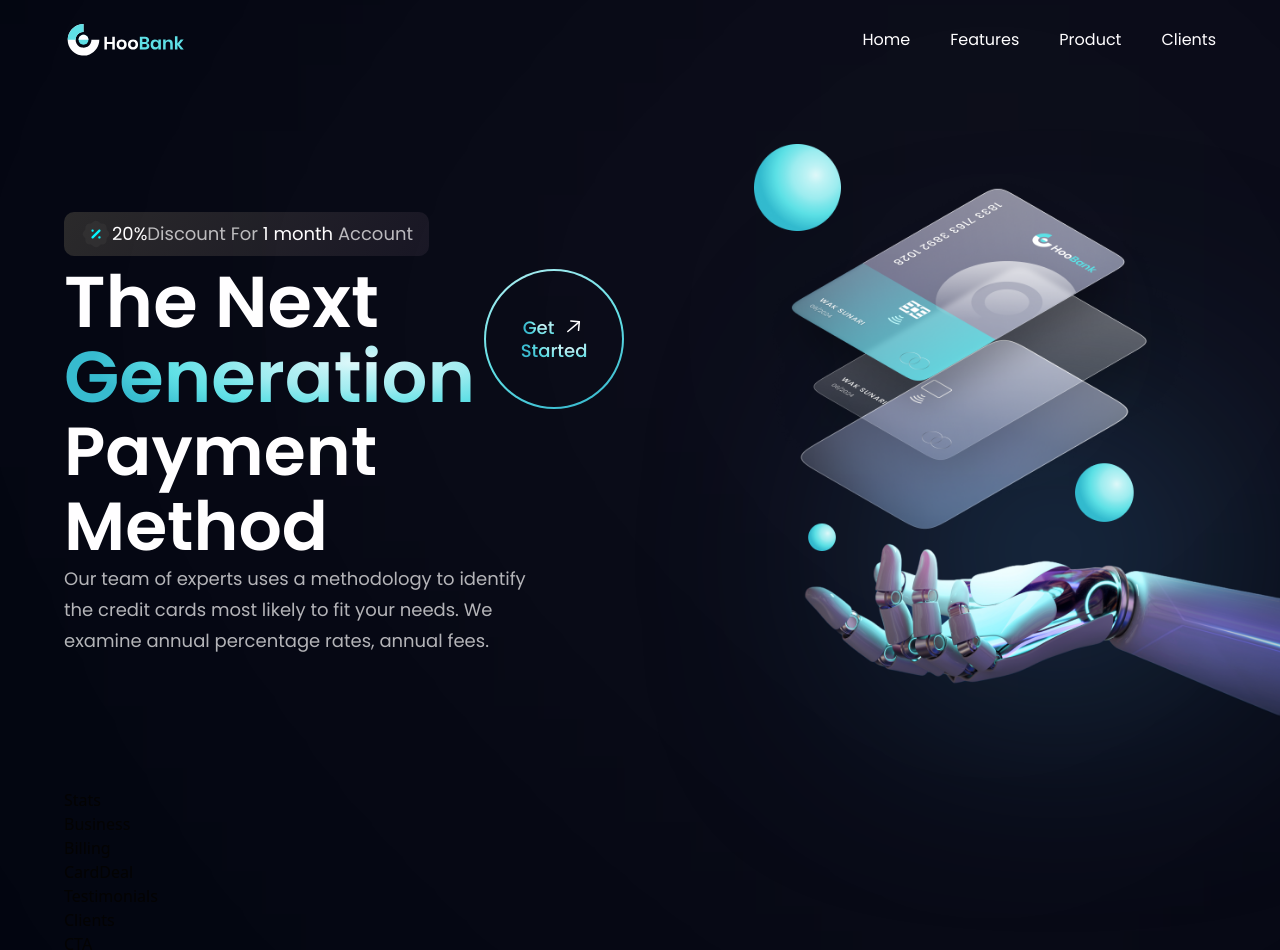
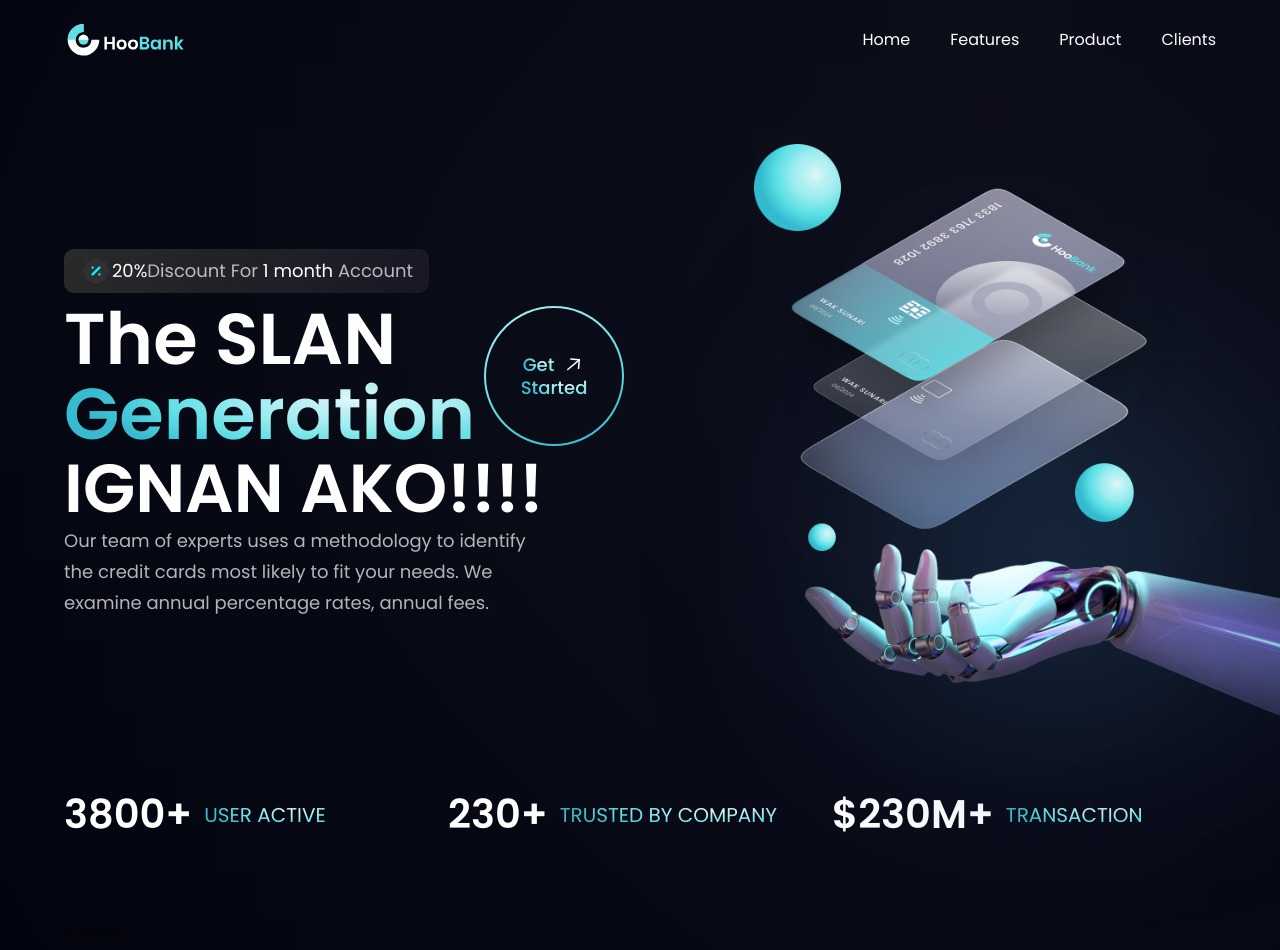
Before and after one commit to javiergenepaul/hoobank-react-tailwind-yt-tutorial, a React (Vite) app: page / in a window 1280 px wide. Shown: the top 950 px of the page. Built offline with nearby package versions, Linux system fonts and the light colour scheme.

Commit message:
update stats.jsx

```diff
--- a/src/components/Hero.jsx
+++ b/src/components/Hero.jsx
@@ -17,7 +17,7 @@
 
             <div className="flex flex-row justify-between items-center w-full">
                 <h1 className="flex-1 font-poppins font-semibold ss:text-[72px] text-[52px] text-white ss:leading-[100ox] leading-[75px]">
-                    The Next <br className="sm:block hidden" />{' '}
+                    The SLAN <br className="sm:block hidden" />{' '}
                     <span className="text-gradient">Generation</span>
                 </h1>
                 <div className="ss:flex hidden md:mr-4 mr-0">
@@ -25,7 +25,7 @@
                 </div>
             </div>
             <h1 className="font-poppins font-semibold ss:text-[68px] text-[52px] text-white ss:leading-[100ox] leading-[75px] w-full">
-                Payment Method
+                IGNAN AKO!!!!
             </h1>
             <p className={`${styles.paragraph} max-w-[470px]`}>
                 Our team of experts uses a methodology to identify the credit cards most likely to
--- a/src/components/Stats.jsx
+++ b/src/components/Stats.jsx
@@ -1,9 +1,19 @@
-import React from 'react'
+import { stats } from '../constants'
+import styles from '../style'
 
-const Stats = () => {
-  return (
-    <div>Stats</div>
-  )
-}
+const Stats = () => (
+    <section className={`${styles.flexCenter} flex-row flex-wrap sm:mb-20 mb-6`}>
+        {stats.map((stat) => (
+            <div key={stat.id} className={`flex-1 flex justify-start items-center flex-row`}>
+                <h4 className="font-poppins font-semibold xs:text-[40px] text-[30px] xs:leading-[53px] leading[43px] text-white">
+                    {stat.value}
+                </h4>
+                <p className="font-poppins font-normla xs:text-[20px] text-[15px] xs:leading-[26px] leading[21px] text-gradient uppercase ml-3">
+                    {stat.title}
+                </p>
+            </div>
+        ))}
+    </section>
+)
 
 export default Stats
```
